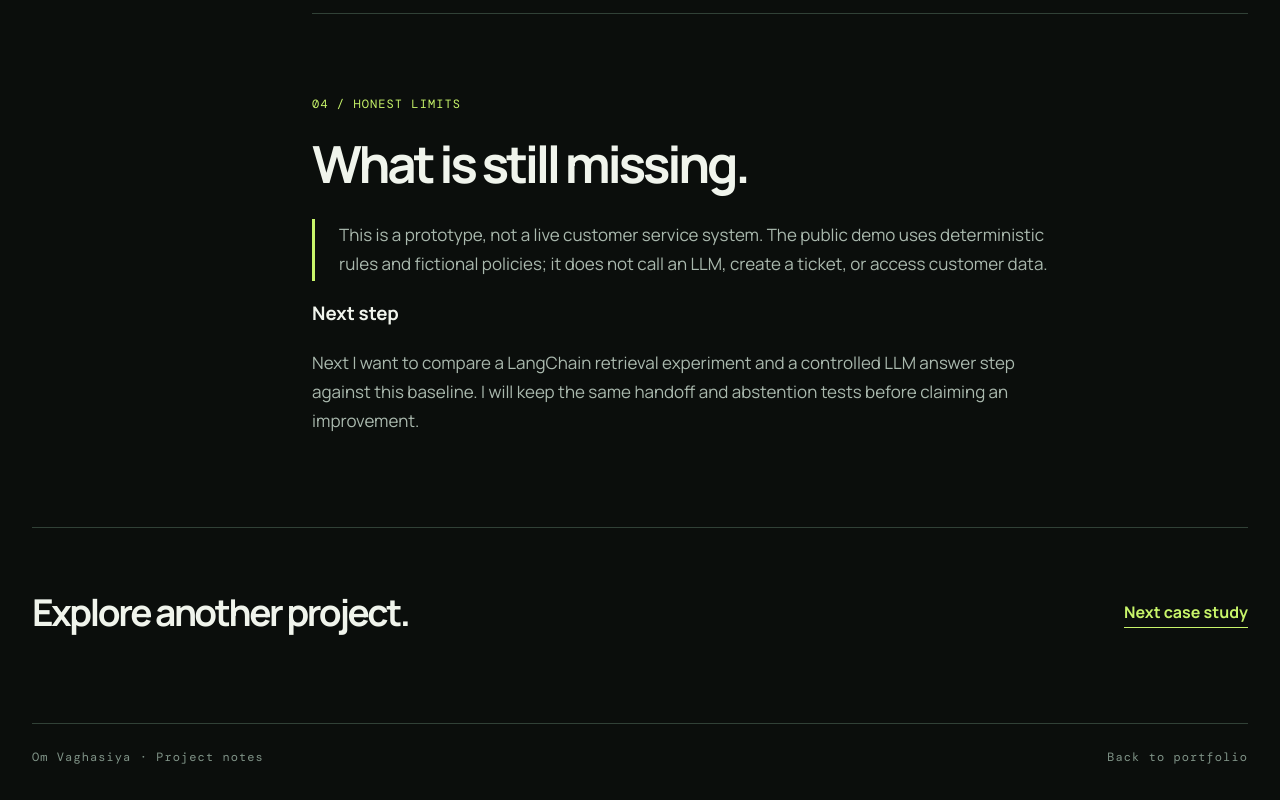
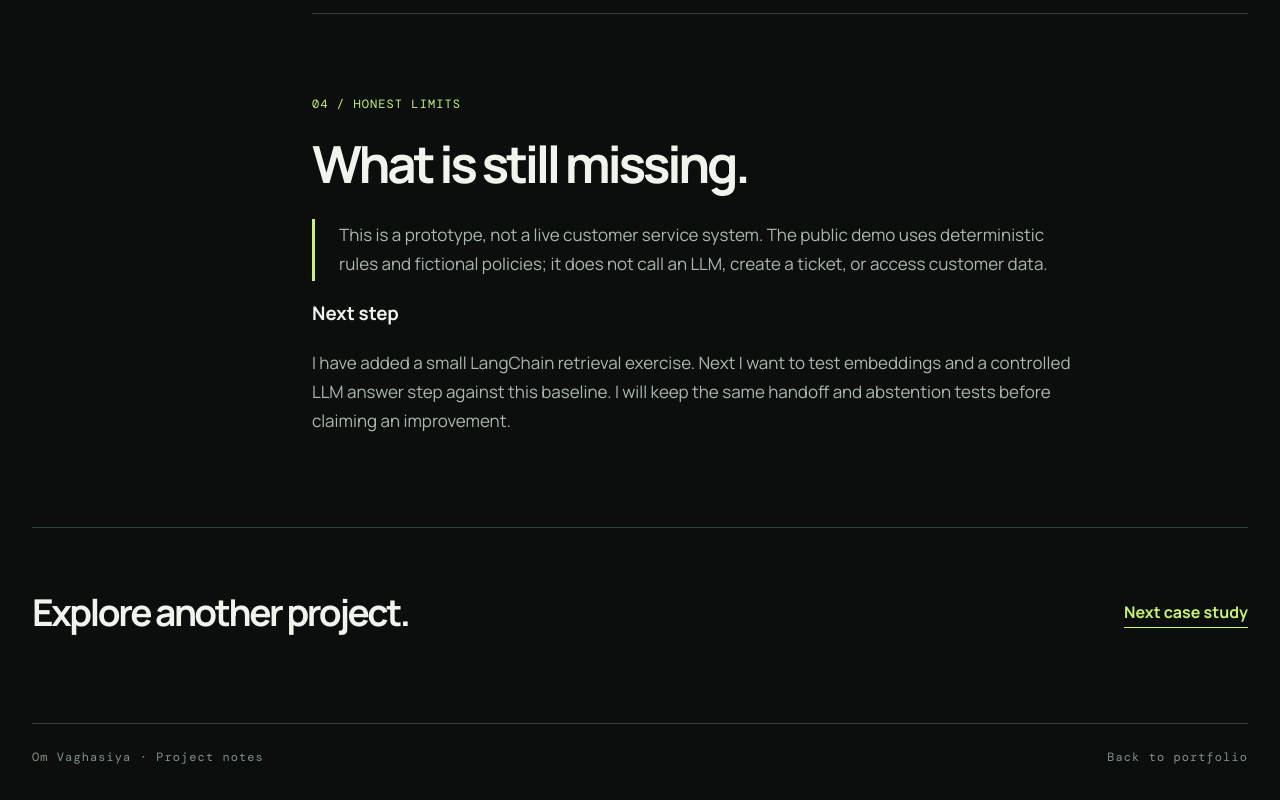
Before and after one commit to Om7203/om-vaghasiya-portfolio, a plain HTML site: page docs/projects/support-agent.html in a window 1280 px wide. Shown: the part 2939-3739 px from the top of the page. Drawn offline with nearby package versions, Linux system fonts and the light colour scheme.

Commit message:
Refresh portfolio assets and project roadmap

```diff
--- a/docs/projects/case.js
+++ b/docs/projects/case.js
@@ -11,7 +11,7 @@ const cases = {
       branches: [['ANSWER','Policy text with citation'],['HANDOFF','A person should check this'],['ABSTAIN','No matching evidence']],
       evidence: [['8 / 8','Fixed evaluation examples passed'],['7','Automated tests passed'],['3','Explicit response routes']],
       limit: 'This is a prototype, not a live customer service system. The public demo uses deterministic rules and fictional policies; it does not call an LLM, create a ticket, or access customer data.',
-      next: 'Next I want to compare a LangChain retrieval experiment and a controlled LLM answer step against this baseline. I will keep the same handoff and abstention tests before claiming an improvement.'
+      next: 'I have added a small LangChain retrieval exercise. Next I want to test embeddings and a controlled LLM answer step against this baseline. I will keep the same handoff and abstention tests before claiming an improvement.'
     },
     de: {
       kind: 'EIGENSTÄNDIGES PROJEKT · FUNKTIONIERENDER PROTOTYP', title: 'Support-Anfragen<br><em>mit sichtbarem Entscheidungsweg.</em>',
@@ -23,7 +23,7 @@ const cases = {
       branches: [['ANTWORT','Richtlinie mit Quelle'],['ÜBERGABE','Ein Mensch sollte prüfen'],['KEINE ANTWORT','Keine passende Quelle']],
       evidence: [['8 / 8','Feste Evaluationsbeispiele bestanden'],['7','Automatisierte Tests bestanden'],['3','Klare Antwortpfade']],
       limit: 'Dies ist ein Prototyp, kein echter Kundenservice. Die öffentliche Demo verwendet feste Regeln und fiktive Richtlinien. Sie ruft kein LLM auf, erstellt kein Ticket und greift nicht auf Kundendaten zu.',
-      next: 'Als Nächstes möchte ich LangChain-Retrieval und eine kontrollierte LLM-Antwort mit dieser Basis vergleichen. Die Tests für Übergabe und Nichtantwort bleiben dabei bestehen.'
+      next: 'Eine kleine LangChain-Retrieval-Übung ist bereits im Repository. Als Nächstes möchte ich Embeddings und eine kontrollierte LLM-Antwort mit dieser Basis vergleichen. Die Tests für Übergabe und Nichtantwort bleiben dabei bestehen.'
     }
   },
   emotion: {
```
Also changed, not shown: docs/index.html (+2 -2 lines).
